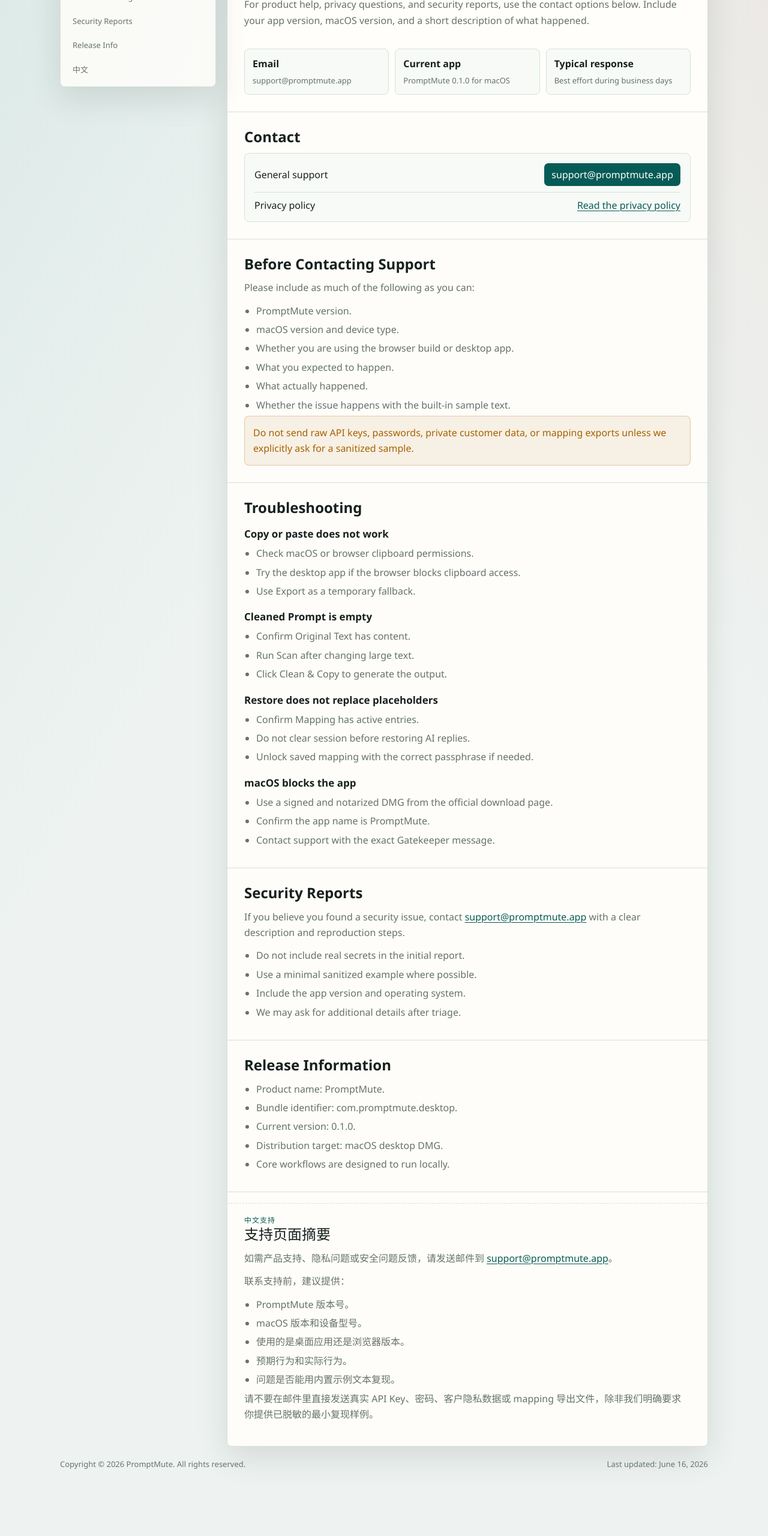
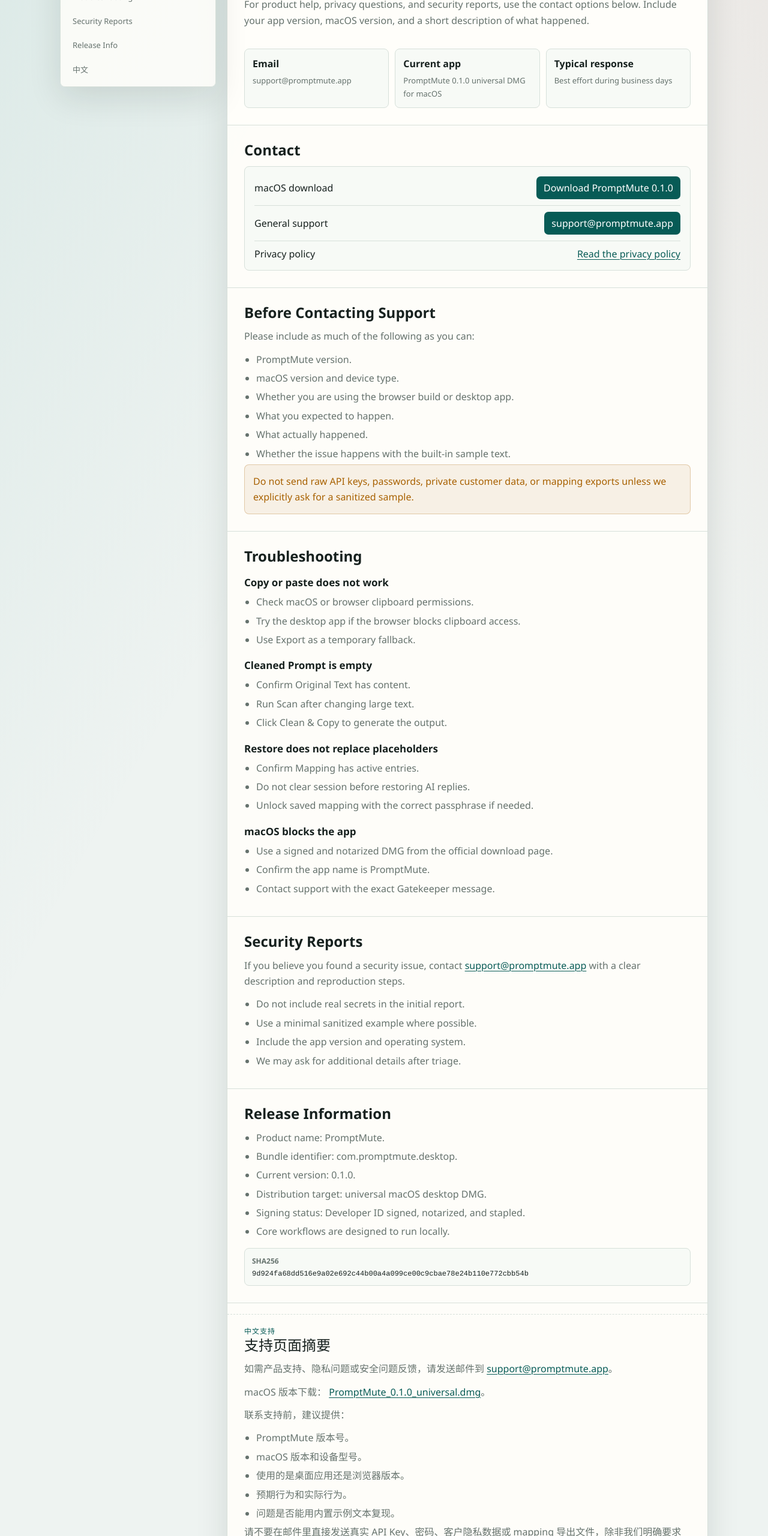
Before and after one commit to xywang279279-afk/PromptMute-Site, a plain HTML site: page support.html in a window 1280 px wide. Shown: the part 240-2800 px from the top of the page at 60% size. Before the commit the page ends 2715 px from the top, so only its background shows below. Drawn offline with Linux system fonts and the light colour scheme.

Commit message:
Publish PromptMute macOS MVP download

```diff
--- a/styles.css
+++ b/styles.css
@@ -221,6 +221,28 @@ p {
   margin-top: 10px;
 }
 
+.download-panel {
+  display: flex;
+  flex-wrap: wrap;
+  align-items: center;
+  justify-content: space-between;
+  gap: 12px;
+  border: 1px solid rgba(7, 91, 86, 0.24);
+  border-radius: var(--radius);
+  background: rgba(7, 91, 86, 0.07);
+  padding: 14px;
+}
+
+.download-panel div {
+  display: grid;
+  gap: 4px;
+}
+
+.download-panel span {
+  color: var(--muted);
+  font-size: 13px;
+}
+
 .summary-card,
 .support-card {
   border: 1px solid var(--line);
@@ -336,6 +358,29 @@ li {
   overflow-wrap: anywhere;
 }
 
+.checksum-box {
+  display: grid;
+  gap: 6px;
+  border: 1px solid var(--line);
+  border-radius: var(--radius);
+  background: var(--paper-soft);
+  margin-top: 14px;
+  padding: 12px;
+}
+
+.checksum-box span {
+  color: var(--muted);
+  font-size: 12px;
+  font-weight: 800;
+  text-transform: uppercase;
+}
+
+.checksum-box code {
+  color: var(--ink);
+  font-size: 12px;
+  overflow-wrap: anywhere;
+}
+
 .site-footer {
   display: flex;
   flex-wrap: wrap;
--- a/support.html
+++ b/support.html
@@ -21,6 +21,7 @@
           </span>
         </a>
         <nav class="site-nav" aria-label="Main navigation">
+          <a href="./downloads/PromptMute_0.1.0_universal.dmg">Download</a>
           <a href="./privacy.html">Privacy</a>
           <a class="active" href="./support.html">Support</a>
         </nav>
@@ -53,7 +54,7 @@
               </div>
               <div class="support-card">
                 <strong>Current app</strong>
-                <span>PromptMute 0.1.0 for macOS</span>
+                <span>PromptMute 0.1.0 universal DMG for macOS</span>
               </div>
               <div class="support-card">
                 <strong>Typical response</strong>
@@ -65,6 +66,12 @@
           <section class="doc-section">
             <h2>Contact</h2>
             <div class="contact-box">
+              <div class="contact-row">
+                <span>macOS download</span>
+                <a class="button-link" href="./downloads/PromptMute_0.1.0_universal.dmg">
+                  Download PromptMute 0.1.0
+                </a>
+              </div>
               <div class="contact-row">
                 <span>General support</span>
                 <a class="button-link" href="mailto:support@promptmute.app">
@@ -149,9 +156,14 @@
               <li>Product name: PromptMute.</li>
               <li>Bundle identifier: com.promptmute.desktop.</li>
               <li>Current version: 0.1.0.</li>
-              <li>Distribution target: macOS desktop DMG.</li>
+              <li>Distribution target: universal macOS desktop DMG.</li>
+              <li>Signing status: Developer ID signed, notarized, and stapled.</li>
               <li>Core workflows are designed to run locally.</li>
             </ul>
+            <div class="checksum-box">
+              <span>SHA256</span>
+              <code>9d924fa68dd516e9a02e692c44b00a4a099ce00c9cbae78e24b110e772cbb54b</code>
+            </div>
           </section>
 
           <section class="doc-section zh" id="zh" lang="zh-CN">
@@ -160,6 +172,10 @@
             <p>
               如需产品支持、隐私问题或安全问题反馈，请发送邮件到
               <a href="mailto:support@promptmute.app">support@promptmute.app</a>。
+            </p>
+            <p>
+              macOS 版本下载：
+              <a href="./downloads/PromptMute_0.1.0_universal.dmg">PromptMute_0.1.0_universal.dmg</a>。
             </p>
             <p>联系支持前，建议提供：</p>
             <ul>
```
Also changed, not shown: index.html (+17 -1 lines), privacy.html (+1 -0 lines), 3 other files.
